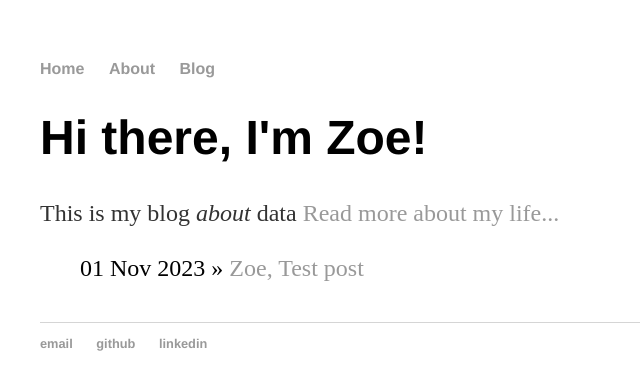
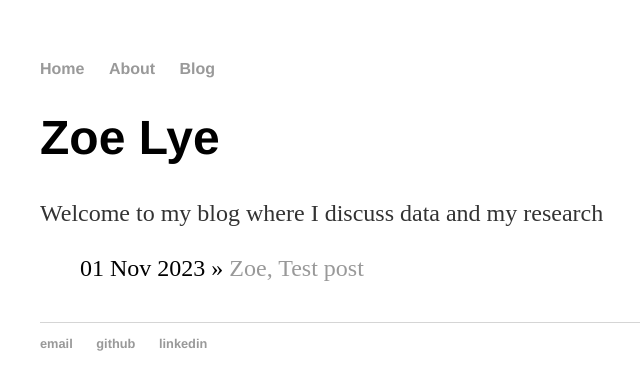
Before and after one commit to zlye/Blog, a Jekyll site: the page built from index.html, in a window 1280 px wide. Shown: the top 390 px of the page, without its empty margins (152-792 px from the left). Built offline with Jekyll 4.4.1, drawn with Linux system fonts in a browser that asks for light colours.

Commit message:
Update index.html

```diff
--- a/index.html
+++ b/index.html
@@ -3,9 +3,8 @@ layout: default
 title: Zoe Lye
 ---
 <div class="blurb">
-	<h1>Hi there, I'm Zoe!</h1>
-	<p>This is my blog <em> about </em> data <a href="/about">Read more about my life...</a></p>
-</div><!-- /.blurb -->
+	<h1>Zoe Lye</h1>
+	<p>Welcome to my blog where I discuss data and my research
 
 	<ul class="posts">
 	  {% for post in site.posts %}
```
